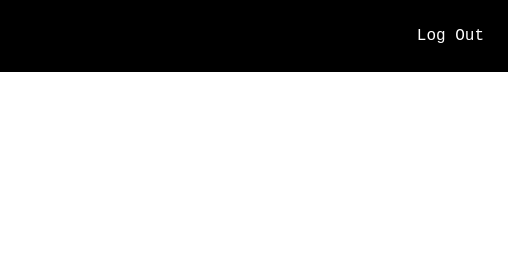
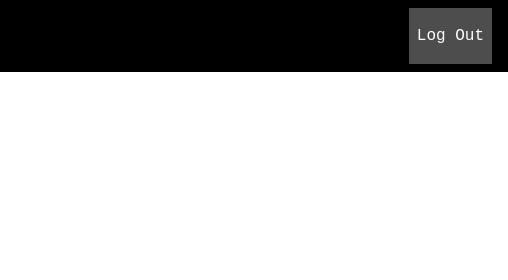
Before and after one commit to LiaTsernant/feedback-tracker, a website: page views/profile.html in a window 1280 px wide. Shown: the top 280 px of the page, 772-1280 px from the left. Drawn offline with nearby package versions, Linux system fonts and the light colour scheme; files that its build step writes are made by us from their sources; sample sign-in values are in the browser's storage; files whose address does not match are found by name.

Commit message:
Changed background of log out button

```diff
--- a/public/styles/style.css
+++ b/public/styles/style.css
@@ -32,13 +32,19 @@ li a {
   line-height: 40px;
 }
 
-li:hover {
+#logout {
+  background-color: rgb(77, 77, 77);
+}
+
+
+li:hover, #logout:hover {
   background-color: white;
 }
 
 li a:hover {
   color: #fa4542;
 }
+
 
 /* end navbar */
 
```
